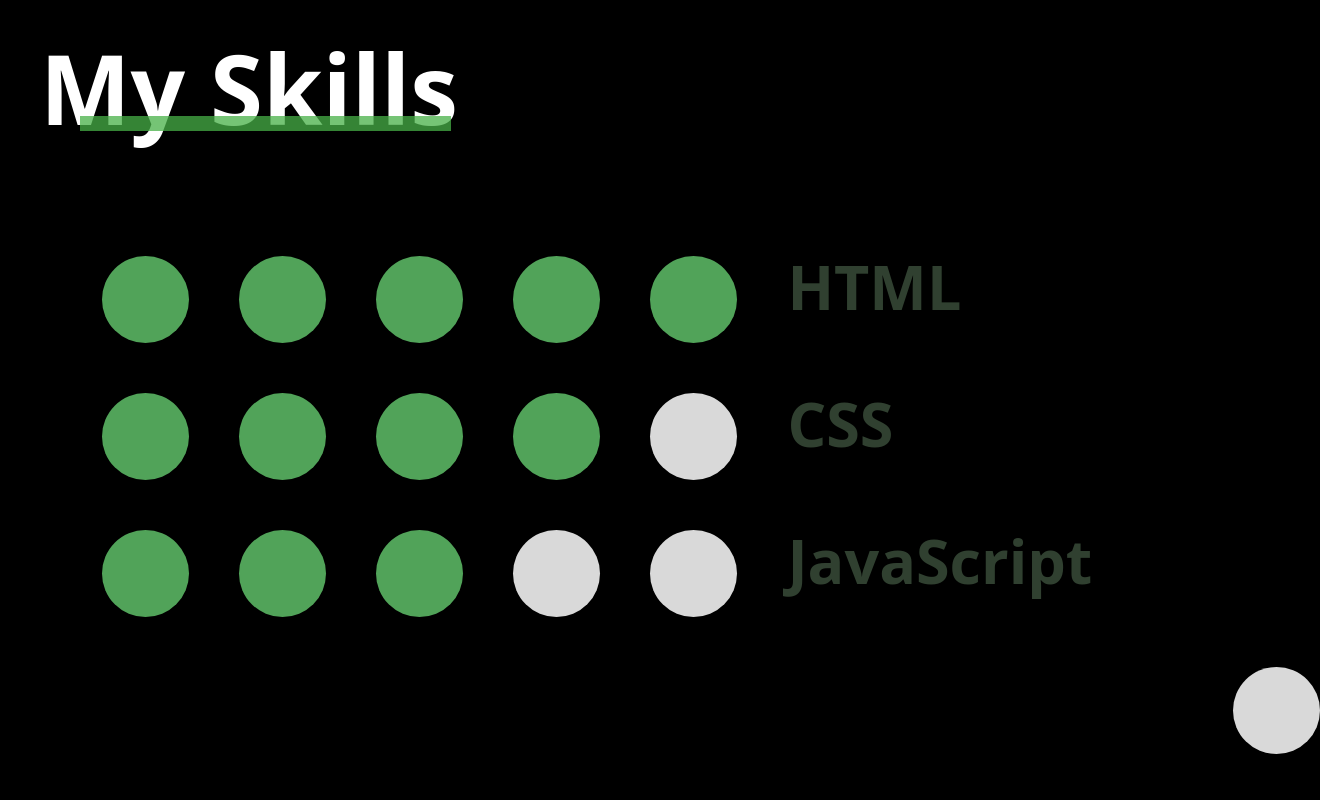
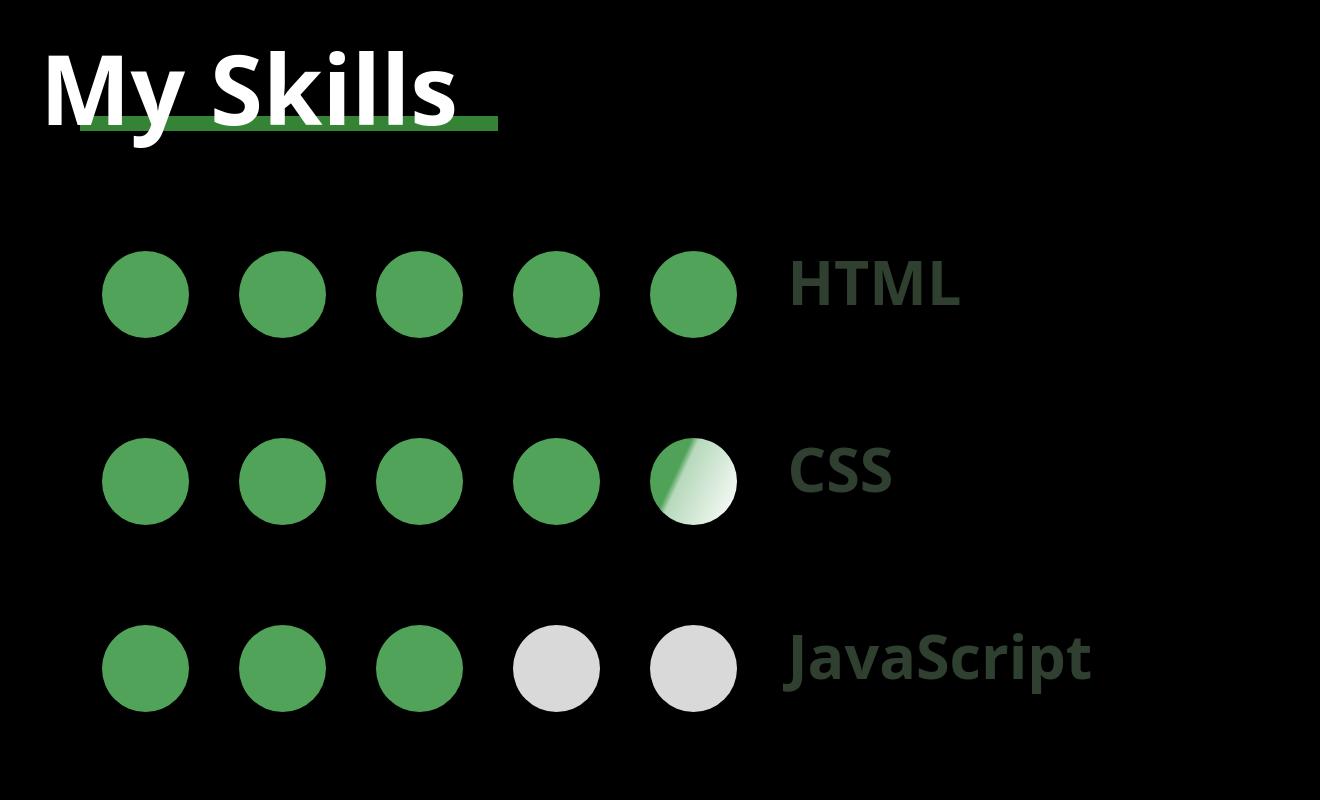
Before and after one commit to iamkoto/iamkoto.github.io, a plain HTML site: page myskills.html in a window 1280 px wide. Shown: the top 800 px of the page, 1320 px wide, since content can reach past the window. Drawn offline with Linux system fonts and the light colour scheme.

Commit message:
My skills mudanças

```diff
--- a/myskills.html
+++ b/myskills.html
@@ -14,35 +14,37 @@
     </h1>
 
     <section class="mainsection">
-        <section class="html codes">
-            <div class="green"></div>
-            <div class="green"></div>
-            <div class="green"></div>
-            <div class="green"></div>
-            <div class="green"></div>
-            <p>HTML</p>
-        </section>
-        <section class="css codes">
-            <div class="green"></div>
-            <div class="green"></div>
-            <div class="green"></div>
-            <div class="green"></div>
-            <div class="white"></div>
-            <p>CSS</p>
-        </section>
-        <section class="javascript codes">
-            <div class="green"></div>
-            <div class="green"></div>
-            <div class="green"></div>
-            <div class="white"></div>
-            <div class="white"></div>
-            <p>JavaScript</p>
-        </section>
-        <div class="whiteballs">
-            <div class="white"></div>
-            <div class="white"></div>
-            <div class="white"></div>
-            <div class="white"></div>
+        <div class="html codes">
+            <div class="codes-flex">
+                <div class="green circle"></div>
+                <div class="green circle"></div>
+                <div class="green circle"></div>
+                <div class="green circle"></div>
+                <div class="green circle"></div>
+            </div>
+            <p class="codetext">HTML</p>
+        </div>
+        <div class="css codes">
+            <div class="codes-flex">
+                <div class="green circle"></div>
+                <div class="green circle"></div>
+                <div class="green circle"></div>
+                <div class="green circle"></div>
+                <div class="half-green circle"></div>
+            </div>
+
+            <p class="codetext">CSS</p>
+        </div>
+        <div class="javascript codes">
+            <div class="codes-flex">
+                <div class="green circle"></div>
+                <div class="green circle"></div>
+                <div class="green circle"></div>
+                <div class="white circle"></div>
+                <div class="white circle"></div>
+            </div>
+
+            <p class="codetext">JavaScript</p>
         </div>
     </section>
 
--- a/styles/Myskills.css
+++ b/styles/Myskills.css
@@ -6,7 +6,7 @@
 }
 
 .myskills {
-    position: relative;
+    display: inline-block;
     color: white;
     font-size: 96px;
     font-weight: bold;
@@ -14,14 +14,26 @@
     margin-bottom: 80px;
 }
 
+@media (max-width: 1025px) {
+    .myskills {
+        font-size: 40px;
+    }
+}
+
 .greendash {
-    position: absolute;
-    width: 371px;
+    width: 100%;
     height: 15px;
     flex-shrink: 0;
     background-color: rgba(71, 176, 71, 0.75);
     margin-top: -20px;
     margin-left: 40px;
+}
+
+@media (max-width: 1025px) {
+    .greendash {
+        margin-top: -10px;
+        margin-left: 15px;
+    }
 }
 
 .mainsection {
@@ -33,26 +45,51 @@
     margin-left: 8%;
 }
 
-.codes {
+.codes, .codes-flex {
     display: flex;
     gap: 50px;
     margin-bottom: 50px;
 }
 
+@media (max-width: 1025px) {
+    .codes {
+        flex-direction: column-reverse;
+        gap: 15px;
+        margin-bottom: 70px;
+    }
+    .codes-flex {
+        gap: 15px;
+        margin-bottom: 0;
+    }
+    .codetext {
+        font-size: 33px;
+    }
+}
+
 .green {
-    width: 87px;
-    height: 87px;
-    flex-shrink: 0;
-    border-radius: 87px;
     background-color: #51A359;
 }
 
 .white {
+    background-color: #D9D9D9;
+}
+
+.half-green {
+    background: rgb(81,162,89);
+    background: linear-gradient(115deg, rgba(81,162,89,1) 33%, rgba(183,217,187,1) 39%, rgba(255,255,255,1) 100%);
+}
+
+.circle {
     width: 87px;
     height: 87px;
-    flex-shrink: 0;
-    border-radius: 87px;
-    background-color: #D9D9D9;
+    border-radius: 100%;
+}
+
+@media (max-width: 1025px) {
+    .circle {
+        width: 38px;
+        height: 38px;
+    }
 }
 
 .whiteballs {
```
